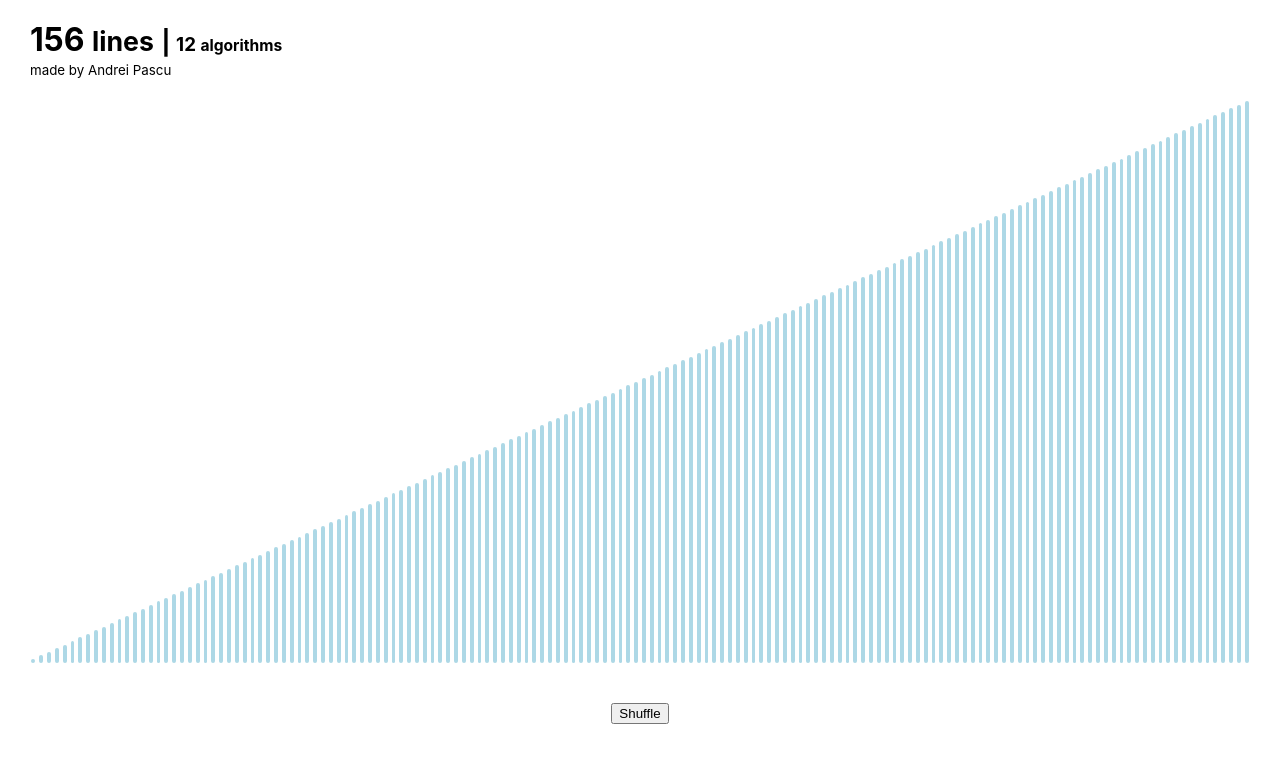
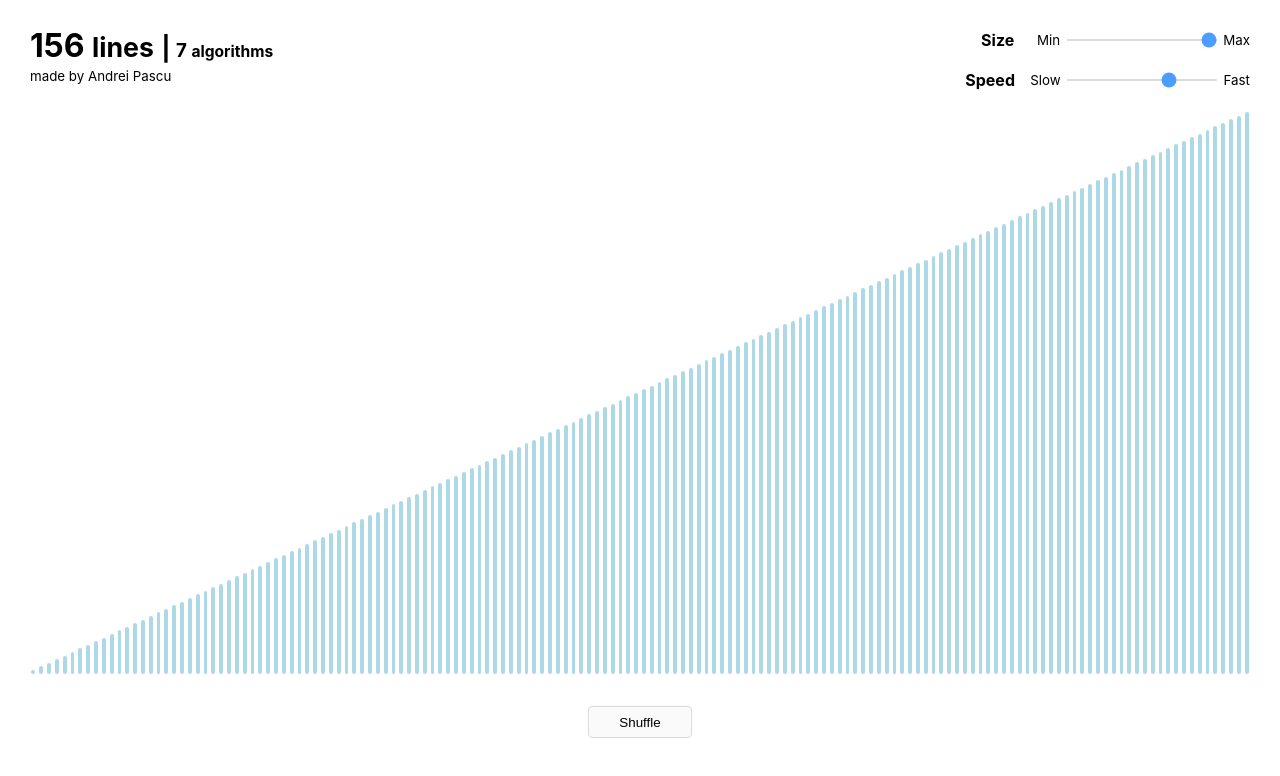
Before and after one commit to andreiui/sorting-visualized, a React (Create React App) app: page / in a window 1280 px wide. Shown: the top 776 px of the page. Built offline with nearby package versions, Linux system fonts and the light colour scheme.

Commit message:
Updated sorting app framework. Created Main component handling Header and Sorting subcomponents. Added input slider to UI

```diff
--- a/src/App.js
+++ b/src/App.js
@@ -1,9 +1,9 @@
 import React from "react";
 import "./App.css";
-import Sorting from "./sorting/Sorting";
+import Main from "./sorting/Main";
 
 function App() {
-  return <Sorting />;
+  return <Main />;
 }
 
 export default App;
--- /dev/null
+++ b/src/sorting/Main.css
@@ -0,0 +1,67 @@
+.header {
+  display: flex;
+  flex-direction: row;
+  flex-wrap: wrap;
+  justify-content: space-between;
+  align-items: center;
+}
+
+.logo {
+  display: inline-flex;
+  flex-direction: row;
+  flex-wrap: nowrap;
+  justify-content: center;
+  align-items: baseline;
+  margin: 0;
+}
+
+.settings {
+  display: flex;
+  flex-direction: column;
+  justify-content: flex-start;
+  align-items: flex-end;
+  padding: 10px 0 0 0;
+}
+
+.slider {
+  display: flex;
+  align-items: center;
+  margin: 0 0 20px 0;
+}
+
+.slider-input {
+  -webkit-appearance: none;
+  background: #cccccc;
+  width: 150px;
+  height: 2px;
+  outline: none;
+  opacity: 0.7;
+  -webkit-transition: 0.2s;
+  transition: opacity 0.2s;
+}
+
+.slider-input:hover {
+  opacity: 1;
+}
+
+.slider-input::-webkit-slider-thumb {
+  cursor: pointer;
+}
+
+.slider-input::-moz-range-thumb {
+  cursor: pointer;
+}
+
+.text {
+  margin: 0;
+}
+
+.text .a {
+  text-decoration: none;
+  color: black;
+  transition: 0.1s ease-in;
+}
+
+.text .a:hover {
+  color: palevioletred;
+}
--- /dev/null
+++ b/src/sorting/Main.js
@@ -0,0 +1,93 @@
+import React, { Component } from "react";
+import "./Main.css";
+import Sorting from "./Sorting";
+
+class Main extends Component {
+  constructor(props) {
+    super(props);
+    this.state = {};
+  }
+  render() {
+    return (
+      <React.Fragment>
+        <Header />
+        <Sorting />
+      </React.Fragment>
+    );
+  }
+}
+
+class Header extends Component {
+  constructor(props) {
+    super(props);
+    this.state = {};
+  }
+
+  render() {
+    return (
+      <div className="header">
+        <Title />
+        <Settings />
+      </div>
+    );
+  }
+}
+
+class Settings extends Component {
+  render() {
+    return (
+      <div className="settings">
+        <div className="slider">
+          <b>Size&nbsp;&nbsp;&nbsp;&nbsp;&nbsp;&nbsp;</b>
+          <small>Min</small>&nbsp;
+          <input
+            type="range"
+            min="64"
+            max="156"
+            defaultValue="156"
+            className="slider-input"
+          />
+          &nbsp;<small>Max</small>
+        </div>
+        <div className="slider">
+          <b>Speed&nbsp;&nbsp;&nbsp;&nbsp;</b>
+          <small>Slow</small>&nbsp;
+          <input
+            type="range"
+            min="2"
+            max="12"
+            defaultValue="9"
+            className="slider-input"
+          />
+          &nbsp;<small>Fast</small>
+        </div>
+      </div>
+    );
+  }
+}
+
+const Title = () => {
+  return (
+    <div className="title">
+      <div className="logo">
+        <h1 className="text">
+          156&nbsp;<small>lines</small>&nbsp;
+        </h1>
+        <h2 className="text">|&nbsp;</h2>
+        <h3 className="text">
+          7&nbsp;<small>algorithms</small>
+        </h3>
+      </div>
+      <div className="text">
+        <small>
+          made by{" "}
+          <a className="a" href="https://github.com/andreiui?tab=projects">
+            Andrei Pascu
+          </a>
+        </small>
+      </div>
+    </div>
+  );
+};
+
+export default Main;
--- a/src/sorting/Sorting.css
+++ b/src/sorting/Sorting.css
@@ -52,11 +52,28 @@ body {
   flex-direction: row;
   flex-wrap: wrap;
   justify-content: center;
-  align-items: center;
+  align-items: stretch;
 }
 
 .buttons .button {
-  margin: 8px;
+  background: #fafafa;
+  font-weight: lighter;
+  width: 104px;
+  height: 32px;
+  margin: 0 8px 8px 8px;
+  border: 1px #dadada solid;
+  border-radius: 4px;
+  transition: 0.2s;
+  cursor: pointer;
+}
+
+.buttons .button:hover {
+  border: 1px #262626 solid;
+  box-shadow: 2px 2px 2px #eaeaea;
+}
+
+.buttons .button:active {
+  box-shadow: inset 1px 1px 1px #dfdfdf;
 }
 
 .sorting .bar {
--- a/src/sorting/Sorting.js
+++ b/src/sorting/Sorting.js
@@ -10,17 +10,6 @@ import {
   heapSort,
   cocktailSort,
 } from "./Algorithms.js";
-
-class Main extends Component {
-  render() {
-    return (
-      <React.Fragment>
-        <Title />
-        <Sorting />
-      </React.Fragment>
-    );
-  }
-}
 
 class Sorting extends Component {
   constructor(props) {
@@ -273,30 +262,6 @@ class Sorting extends Component {
   };
 }
 
-const Title = () => {
-  return (
-    <div className="title">
-      <div className="title logo">
-        <h1 className="text">
-          156&nbsp;<small>lines</small>&nbsp;
-        </h1>
-        <h2 className="text">|&nbsp;</h2>
-        <h3 className="text">
-          12&nbsp;<small>algorithms</small>
-        </h3>
-      </div>
-      <div className="text">
-        <small>
-          made by{" "}
-          <a className="a" href="https://github.com/andreiui?tab=projects">
-            Andrei Pascu
-          </a>
-        </small>
-      </div>
-    </div>
-  );
-};
-
 class Bar extends Component {
   state = {
     backgroundColor: "lightblue",
@@ -308,4 +273,4 @@ class Bar extends Component {
   }
 }
 
-export default Main;
+export default Sorting;
```
